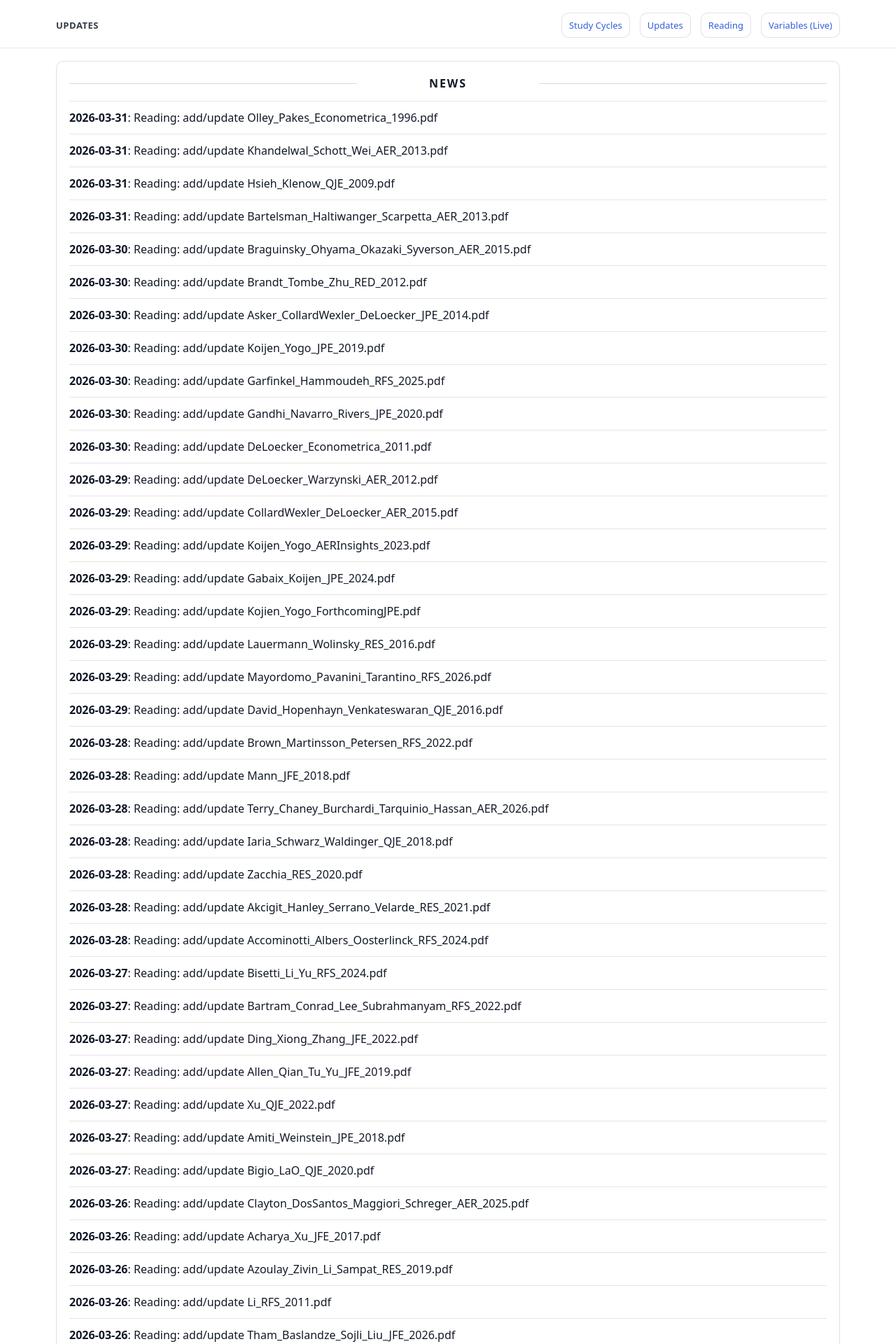
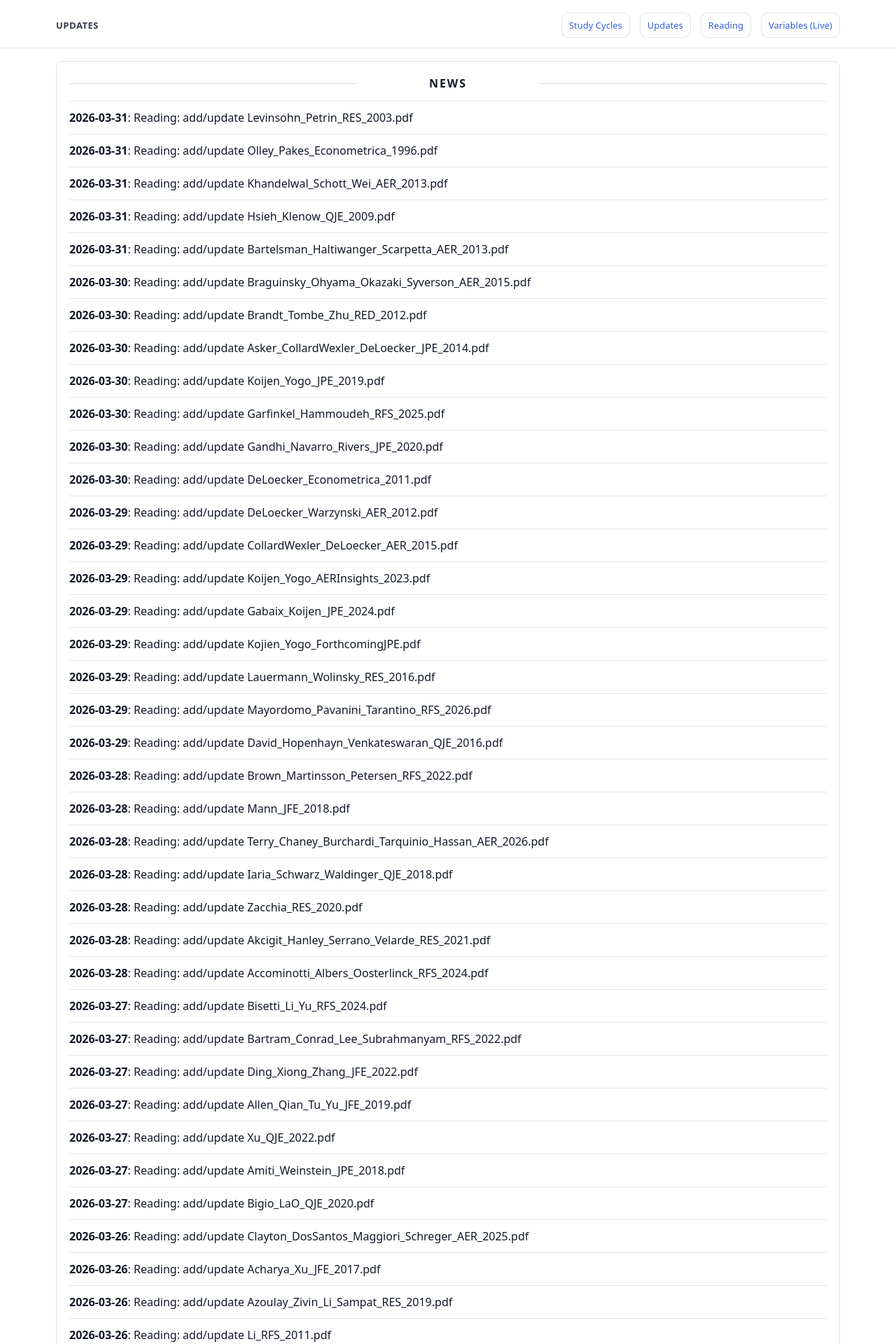
Before and after one commit to yaxinzn/study-archive, a Jekyll site: the page built from updates/index.md, in a window 1280 px wide. Shown: the top 1920 px of the page at 70% size. Built offline with Jekyll 4.4.1, drawn with Linux system fonts in a browser that asks for light colours; some of the changed text lies outside the part shown.

Commit message:
chore: update NEWS feed

```diff
--- a/_data/news.yml
+++ b/_data/news.yml
@@ -1,4 +1,7 @@
 # Auto-generated update history (sorted newest -> oldest). Do not edit manually.
+- ts: "1774955482"
+  date: "2026-03-31"
+  title: "Reading: add/update Levinsohn_Petrin_RES_2003.pdf"
 - ts: "1774954965"
   date: "2026-03-31"
   title: "Reading: add/update Olley_Pakes_Econometrica_1996.pdf"
```
